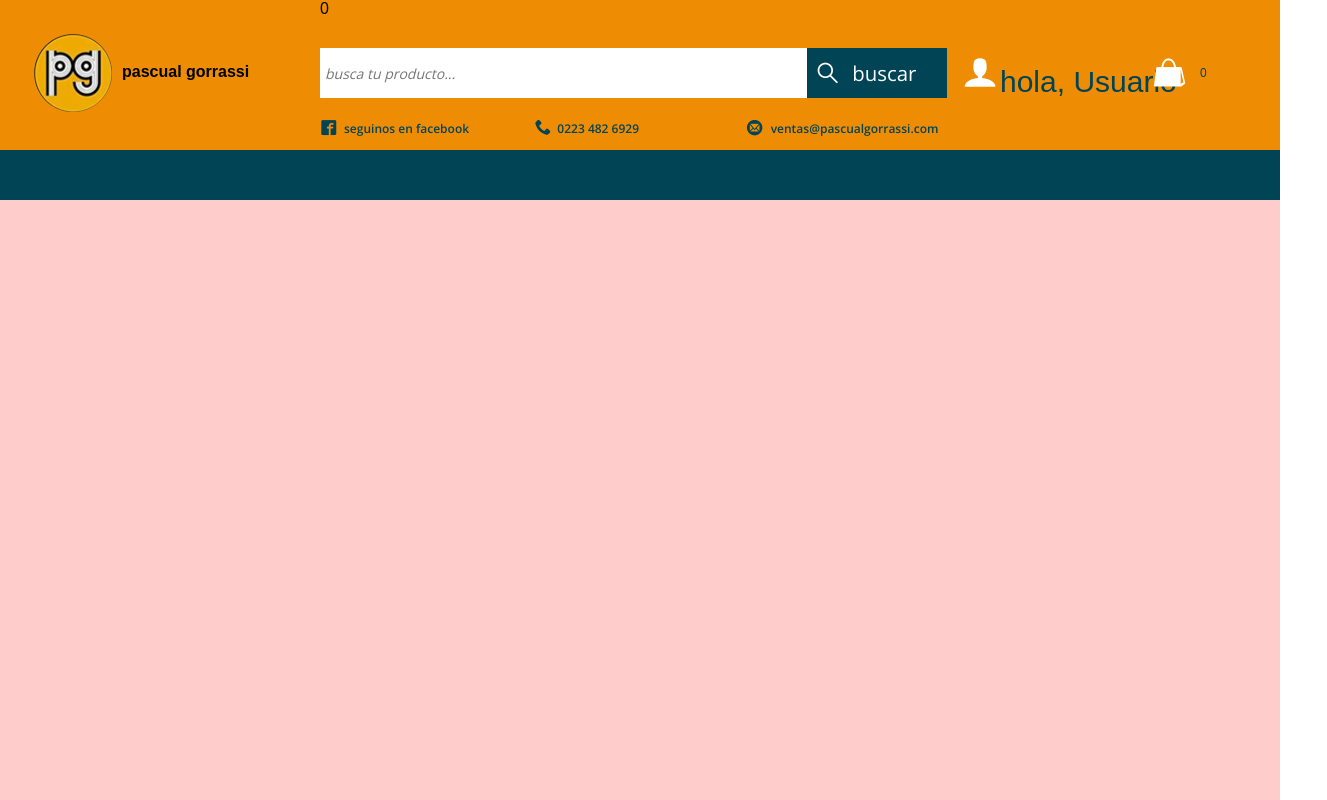
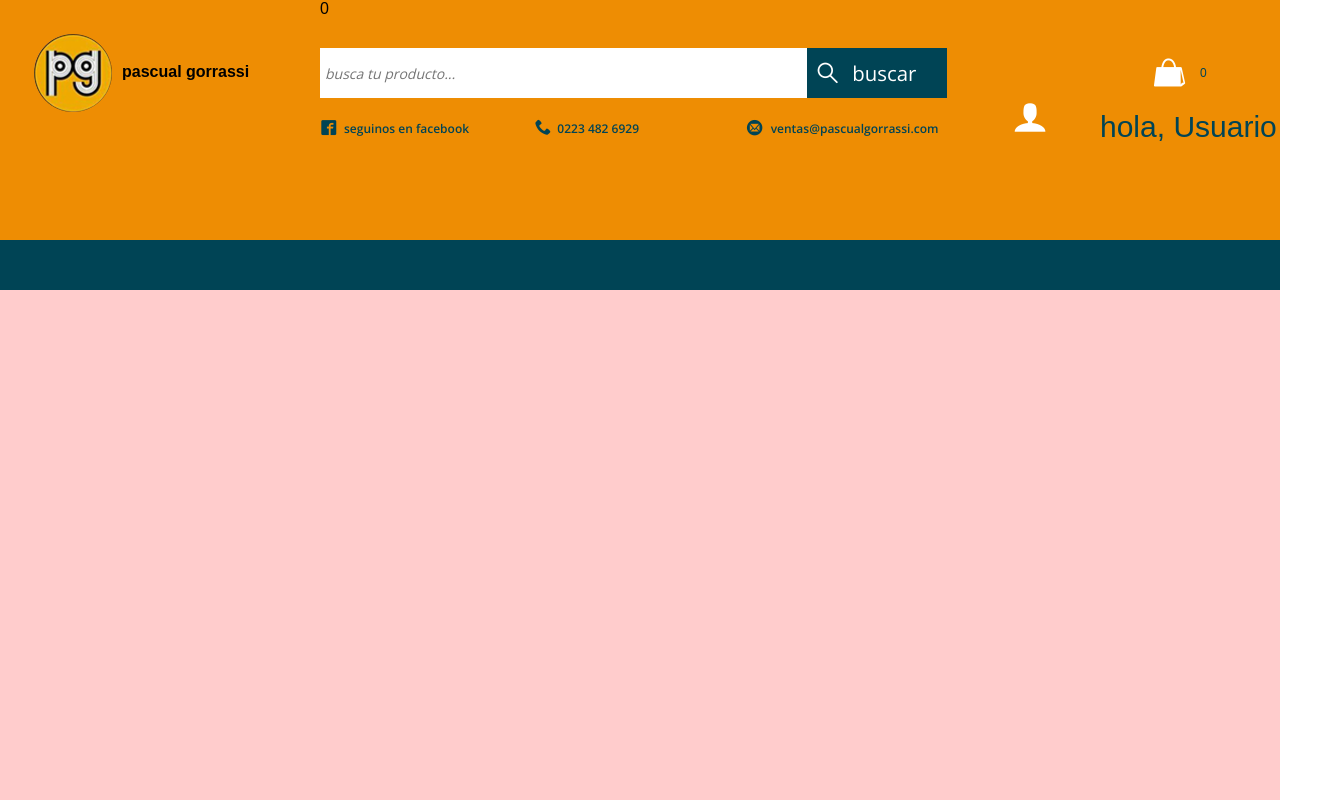
Before and after one commit to 8adg/sitio_pg, a plain HTML site: page index.html in a window 1280 px wide. Shown: the whole page, 1327 px wide, since content can reach past the window. Drawn offline with nearby package versions, Linux system fonts and the light colour scheme.

Commit message:
ajustes de grilla

```diff
--- a/sass/base.scss
+++ b/sass/base.scss
@@ -505,7 +505,10 @@ font-size:2.5em;
 
 .usuario {
  display: block;
- padding:50px 0;
+ padding:50px;
+  height: 140px;
+  line-height: 140px;
+  white-space: nowrap;
 }
 
 .bag {
@@ -515,6 +518,7 @@ font-size:2.5em;
 }
 
 .n_usuario{
+padding: 50px;
 font-size: 0.75em;
 color:$clr_bs_2;
 white-space:nowrap;
```
Also changed, not shown: css/base.css.
